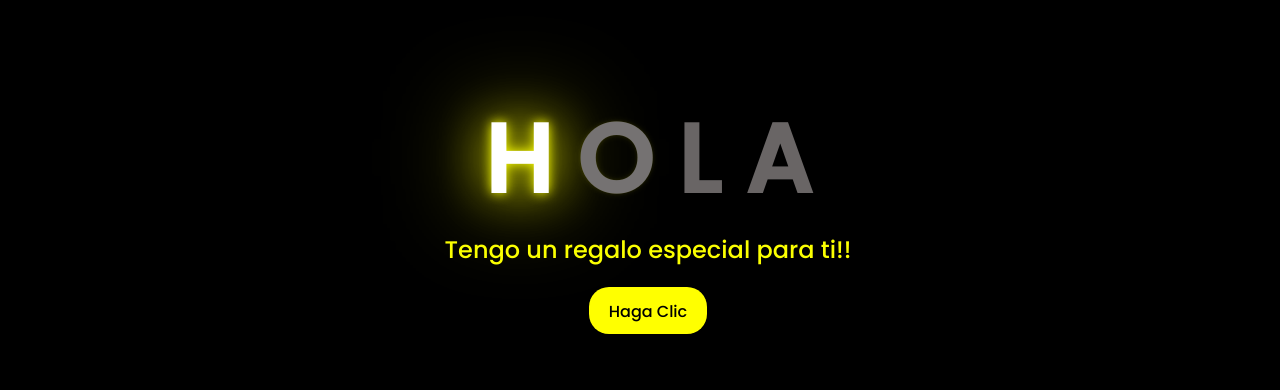
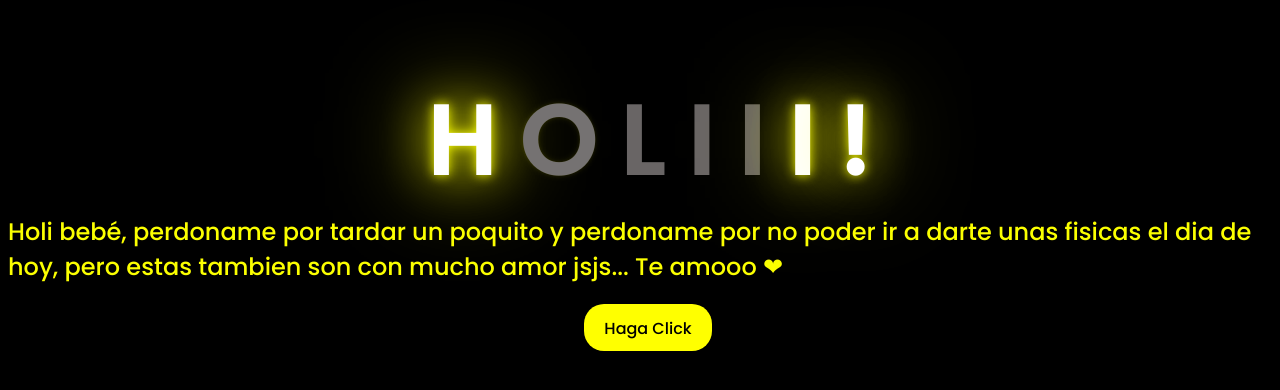
Before and after one commit to EduardoMR-11/Floresitas, a plain HTML site: page index.html in a window 1280 px wide. Shown: the part 198-588 px from the top of the page. Drawn offline with Linux system fonts and the light colour scheme.

Commit message:
Update index.html

```diff
--- a/index.html
+++ b/index.html
@@ -14,7 +14,10 @@
         <span>H</span>
         <span>O</span>
         <span>L</span>
-        <span>A</span>
+        <span>I</span>
+        <span>I</span>
+        <span>I</span>
+        <span>!</span>
     </div>
     <div class="greetings">
         <span></span>
@@ -25,11 +28,11 @@
         <span></span>
     </div>
     <div class="description">
-        <span>Tengo un regalo especial para ti!!</span>
+        <span>Holi bebé, perdoname por tardar un poquito y perdoname por no poder ir a darte unas fisicas el dia de hoy, pero estas tambien son con mucho amor jsjs... Te amooo ❤</span>
     </div>
     <div class="button">
         <button>
-            <a href="FLORES.html">Haga Clic</a>
+            <a href="FLORES.html">Haga Click</a>
         </button>
 
     </div>
```
